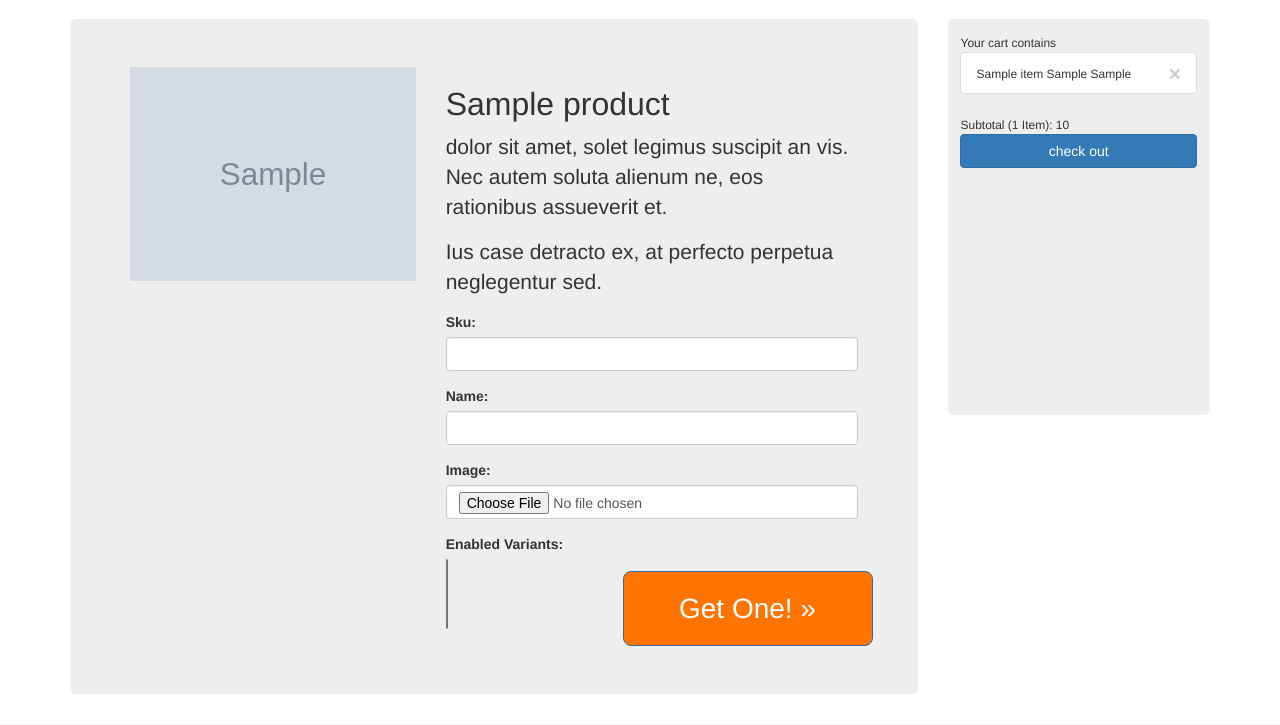
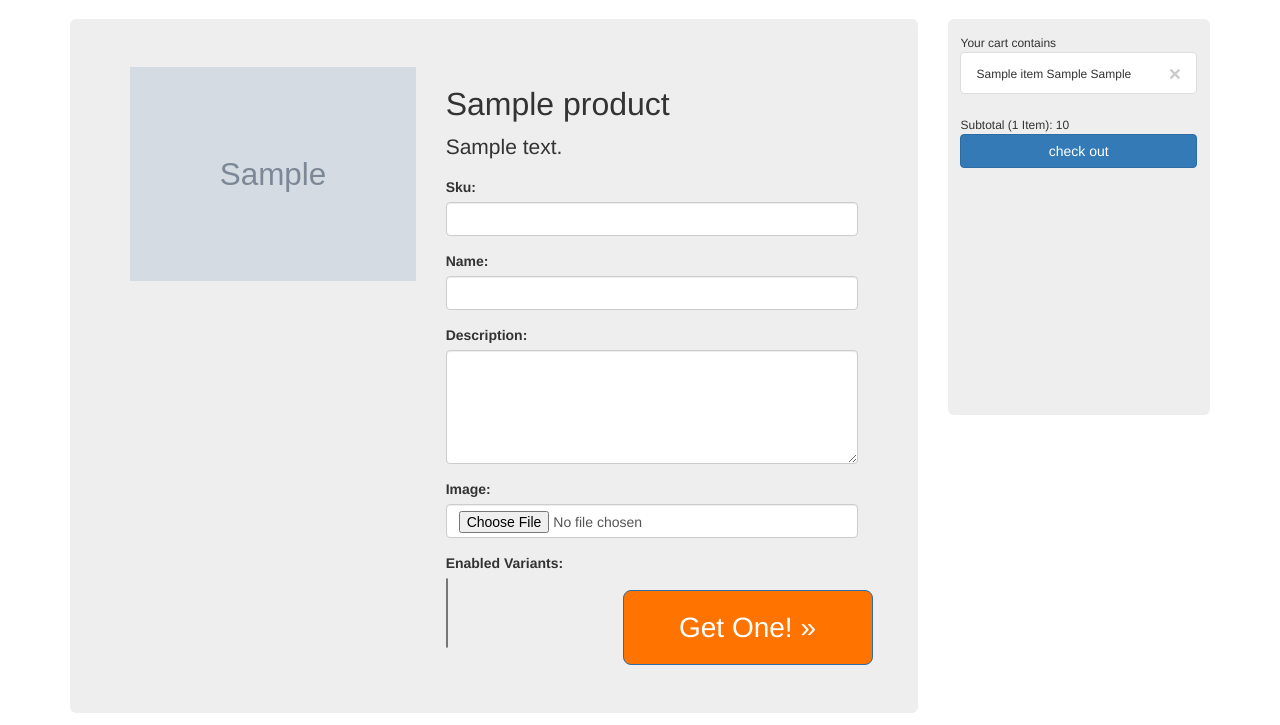
Before and after one commit to libretees/libreshop, a Django app: template libreshop/products/templates/products/featured.html in a window 1280 px wide. Shown: the part 51-776 px from the top of the page. Run offline with Django 3.2, Linux system fonts and the light colour scheme; tables that the repository leaves empty hold one stand-in row (values such as "Sample post"); the template is opened without the code that fills it: values that come from a table or form of the project are taken from there, most other values are stand-ins (such as "Sample title", 1, 10 or a date in 2020); grey boxes marked "Sample" are stand-in pictures; data that the repository does not hold is empty; parts of the project's set-up code (start-up, migrations or seed data) failed here and were passed over; some libraries are stand-ins or nearby versions.

Commit message:
Add products.Product.description field.

```diff
--- a/libreshop/products/forms.py
+++ b/libreshop/products/forms.py
@@ -2,7 +2,7 @@ import re
 import logging
 from xml.etree import ElementTree
 from django import forms
-from django.forms.widgets import Select
+from django.forms.widgets import Select, Textarea
 from django.forms.utils import ErrorList
 from django.contrib import admin
 from django.db.models.fields.related import OneToOneRel
@@ -41,7 +41,8 @@ class RelatedFieldWidgetWrapper(admin.widgets.RelatedFieldWidgetWrapper):
 class ProductChangeForm(forms.ModelForm):
     class Meta:
         model = models.Product
-        fields = ('sku', 'name', 'image',)
+        fields = ('sku', 'name', 'description', 'image',)
+        widgets = {'description': Textarea(attrs={'cols': 80, 'rows': 5})}
 
     variants = forms.ModelMultipleChoiceField(label='Enabled Variants',
         widget=admin.widgets.FilteredSelectMultiple('Variants', False),
--- a/libreshop/products/models/product.py
+++ b/libreshop/products/models/product.py
@@ -30,6 +30,7 @@ class Product(TimeStampedModel):
 
     sku = models.CharField(max_length=8, unique=True, null=False, blank=False)
     name = models.CharField(max_length=64, unique=True, null=False, blank=False)
+    description = models.CharField(max_length=2048, null=True, blank=True)
     image = models.ImageField(
         upload_to='images/product', max_length=255, null=True, blank=True
     )
--- a/libreshop/products/templates/products/featured.html
+++ b/libreshop/products/templates/products/featured.html
@@ -22,8 +22,7 @@
         </div>
         <div class='jumbotron-content col-md-7'>
           <h1 id='product-name'>{{ product.name }}</h1>
-          <p>dolor sit amet, solet legimus suscipit an vis. Nec autem soluta alienum ne, eos rationibus assueverit et.</p>
-          <p>Ius case detracto ex, at perfecto perpetua neglegentur sed.</p>
+          <p>{{ product.description }}</p>
 
           <form method='POST'>
           {% csrf_token %}
```
Also changed, not shown: libreshop/products/migrations/0003_product_description.py (added).
